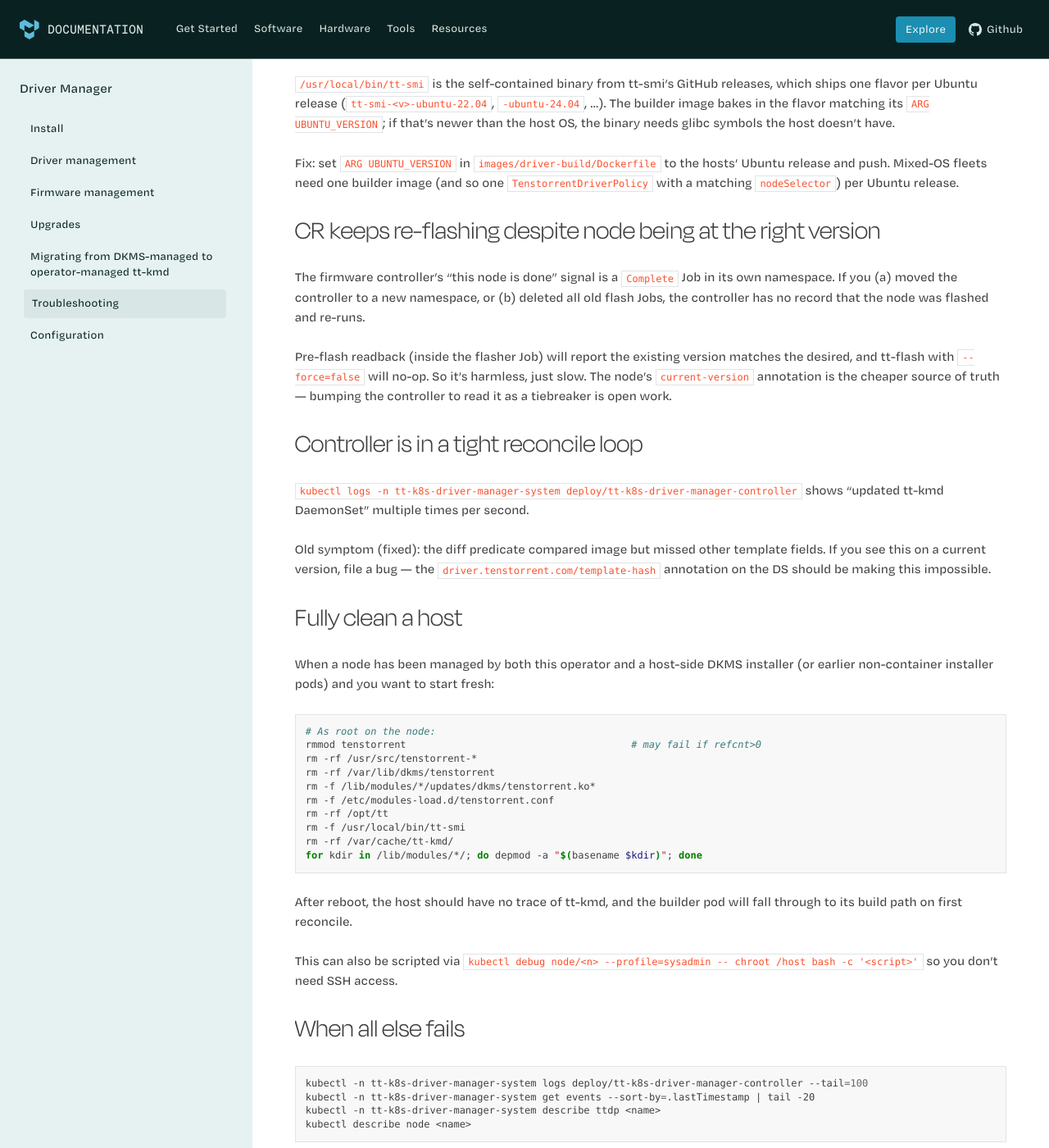
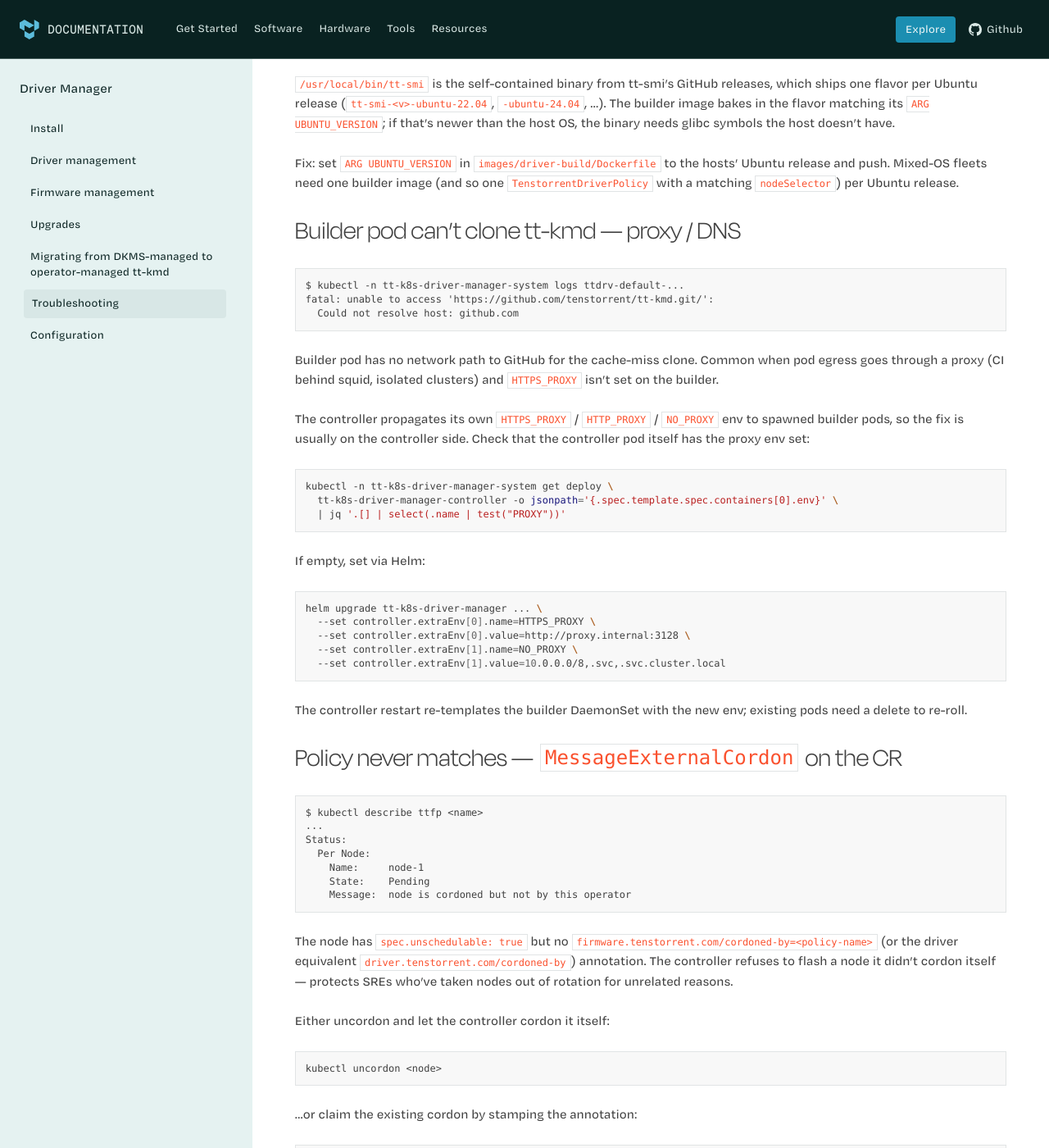
Before and after one commit to tenstorrent/tt-k8s-driver-manager, a Sphinx documentation site: the page built from docs/troubleshooting.md, in a window 1280 px wide and 1400 px high, scrolled down 4038 px. Shown: the whole window at 82% size. Built offline with Sphinx 7.4.7 and the Read the Docs theme 3.1.0, drawn with Linux system fonts in a browser that asks for light colours; some web fonts are replaced; some of the changed text lies outside the part shown.

Commit message:
docs: add troubleshooting entries for scenarios encountered in the field (#49)
* docs: scrub references to internal Tenstorrent resources

Before publishing to docs.tenstorrent.com (#43), strip references that
point at private repos / internal infrastructure:
- tt-ansible (private) → generic "host-side config-management tool"
- tt-orchestration Allocation CR (private) → generic "external workload
  scheduler"
- aus2-dev2 cluster name in policy / pod examples → generic "default"
- e01cs0X hostnames → node-1/2/3
- Internal "see the aus2-dev2 deploy log in tt-operator" pointer removed
- "Related repos" tt-ansible link removed from README

* docs: add troubleshooting entries for scenarios encountered in the field

Adds 6 sections based on issues we've hit and discussions we've had:
- Non-root tt-smi fails with 'No Tenstorrent devices' (devices at 0600
  on pre-v0.0.4 builders; covers PR #44/#46 motivation)
- Builder pod can't clone tt-kmd through proxy (covers PR #31)
- Policy refuses to flash externally-cordoned nodes (MessageExternalCordon)
- Helm install fails on JobSet CRD CEL rule (tt-operator#137 fix)
- Modifications to spec.flasher.image don't trigger re-flash (#42)
- Multiple policies match same node (MessageNodeConflict)

* docs: drop the non-root tt-smi / 0600 perms section

* docs: drop the JobSet CRD CEL section (umbrella issue, not driver-manager)

````diff
--- a/docs/troubleshooting.md
+++ b/docs/troubleshooting.md
@@ -215,6 +215,123 @@
 image (and so one `TenstorrentDriverPolicy` with a matching
 `nodeSelector`) per Ubuntu release.
 
+## Builder pod can't clone tt-kmd — proxy / DNS
+
+```
+$ kubectl -n tt-k8s-driver-manager-system logs ttdrv-default-...
+fatal: unable to access 'https://github.com/tenstorrent/tt-kmd.git/':
+  Could not resolve host: github.com
+```
+
+Builder pod has no network path to GitHub for the cache-miss clone.
+Common when pod egress goes through a proxy (CI behind squid, isolated
+clusters) and `HTTPS_PROXY` isn't set on the builder.
+
+The controller propagates its own `HTTPS_PROXY` / `HTTP_PROXY` /
+`NO_PROXY` env to spawned builder pods, so the fix is usually on the
+controller side. Check that the controller pod itself has the proxy
+env set:
+
+```bash
+kubectl -n tt-k8s-driver-manager-system get deploy \
+  tt-k8s-driver-manager-controller -o jsonpath='{.spec.template.spec.containers[0].env}' \
+  | jq '.[] | select(.name | test("PROXY"))'
+```
+
+If empty, set via Helm:
+
+```bash
+helm upgrade tt-k8s-driver-manager ... \
+  --set controller.extraEnv[0].name=HTTPS_PROXY \
+  --set controller.extraEnv[0].value=http://proxy.internal:3128 \
+  --set controller.extraEnv[1].name=NO_PROXY \
+  --set controller.extraEnv[1].value=10.0.0.0/8,.svc,.svc.cluster.local
+```
+
+The controller restart re-templates the builder DaemonSet with the
+new env; existing pods need a delete to re-roll.
+
+## Policy never matches — `MessageExternalCordon` on the CR
+
+```bash
+$ kubectl describe ttfp <name>
+...
+Status:
+  Per Node:
+    Name:     node-1
+    State:    Pending
+    Message:  node is cordoned but not by this operator
+```
+
+The node has `spec.unschedulable: true` but no
+`firmware.tenstorrent.com/cordoned-by=<policy-name>` (or the driver
+equivalent `driver.tenstorrent.com/cordoned-by`) annotation. The
+controller refuses to flash a node it didn't cordon itself — protects
+SREs who've taken nodes out of rotation for unrelated reasons.
+
+Either uncordon and let the controller cordon it itself:
+
+```bash
+kubectl uncordon <node>
+```
+
+…or claim the existing cordon by stamping the annotation:
+
+```bash
+kubectl annotate node <node> \
+  firmware.tenstorrent.com/cordoned-by=<policy-name>
+```
+
+(Same pattern for driver policies, with `driver.tenstorrent.com/cordoned-by`.)
+
+Alternative: set `upgradePolicy.drain.enable: false` on the CR to skip
+the cordon gate entirely — flash Job will land via its universal
+toleration regardless of cordon state. Loses the device-pod-eviction
+safety.
+
+## Flash didn't re-run after editing `spec.flasher.image`
+
+You bumped `TenstorrentFirmwarePolicy.spec.flasher.image` (or
+`forceWrite`, `imagePullPolicy`, etc.) and the controller did nothing.
+
+Known limitation
+([tt-k8s-driver-manager#42](https://github.com/tenstorrent/tt-k8s-driver-manager/issues/42)):
+the per-node flash Job name is hashed on `(CR name, node name, kmd
+version)`. The flasher fields are NOT in the hash. If a Job already
+exists at that name with `Completed` status, the controller treats
+the node as Done.
+
+Workarounds until #42 ships a fix:
+- Bump `spec.version` (forces a new Job name).
+- Delete the per-node Job:
+  `kubectl -n tt-k8s-driver-manager-system delete job -l driver.tenstorrent.com/cr=<name>,driver.tenstorrent.com/node=<node>`.
+- Wait out the 24h Job TTL — the next reconcile will spawn a fresh
+  Job that picks up the new flasher fields.
+
+## Multiple policies match the same node — `MessageNodeConflict`
+
+```bash
+$ kubectl describe ttfp <name>
+...
+    Message:  node is also matched by another firmware policy
+```
+
+Two `TenstorrentFirmwarePolicy` (or two `TenstorrentDriverPolicy`) CRs
+have `nodeSelector` overlap. Controller refuses to flash to avoid
+racing each other.
+
+Find the offenders:
+
+```bash
+kubectl get ttfp -o json | jq -r '
+  .items[] | {name: .metadata.name, selector: .spec.nodeSelector}'
+```
+
+Narrow one selector so each node matches exactly one CR. Typical
+mistake: a "wildcard" CR (empty `nodeSelector`) sitting next to a
+team-scoped CR. Add a `matchExpressions` `NotIn` on the wildcard or
+delete it.
+
 ## CR keeps re-flashing despite node being at the right version
 
 The firmware controller's "this node is done" signal is a `Complete`
````
